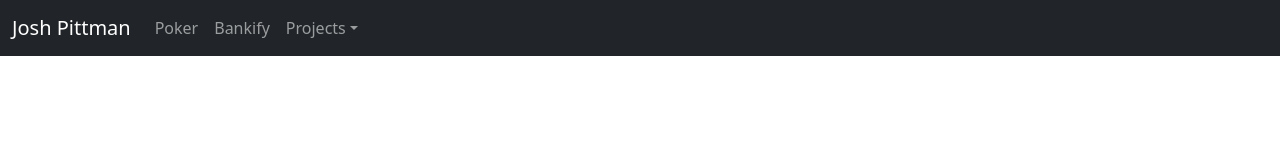
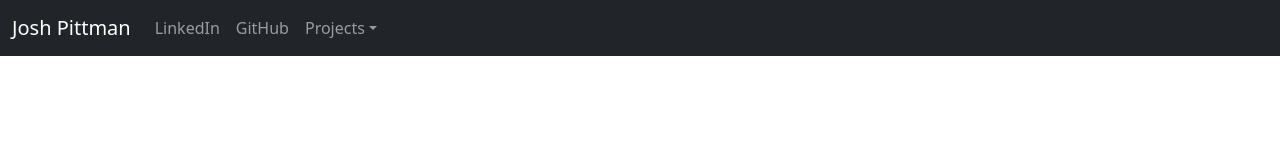
Before and after one commit to pittmanjosh/pittmanjosh.github.io, a React (Create React App) app: page / in a window 1280 px wide. Shown: the top 160 px of the page. Built offline with nearby package versions, Linux system fonts and the light colour scheme.

Commit message:
Updated links in nav

```diff
--- a/src/App.tsx
+++ b/src/App.tsx
@@ -19,12 +19,10 @@ function App() {
         <Container fluid>
           <Nav>
             <Navbar.Brand href="/">Josh Pittman</Navbar.Brand>
-            <Nav.Link href="https://pittmanjosh.github.io/cicdpoker">
-              Poker
+            <Nav.Link href="https://linkedin.com/in/joshpittmancode/">
+              LinkedIn
             </Nav.Link>
-            <NavLink href="https://bankify-josh.herokuapp.com/">
-              Bankify
-            </NavLink>
+            <NavLink href="https://github.com/pittmanjosh">GitHub</NavLink>
             <NavDropdown title="Projects">
               <NavDropdown.Item href="https://pittmanjosh.github.io/cicdpoker">
                 Poker
```
